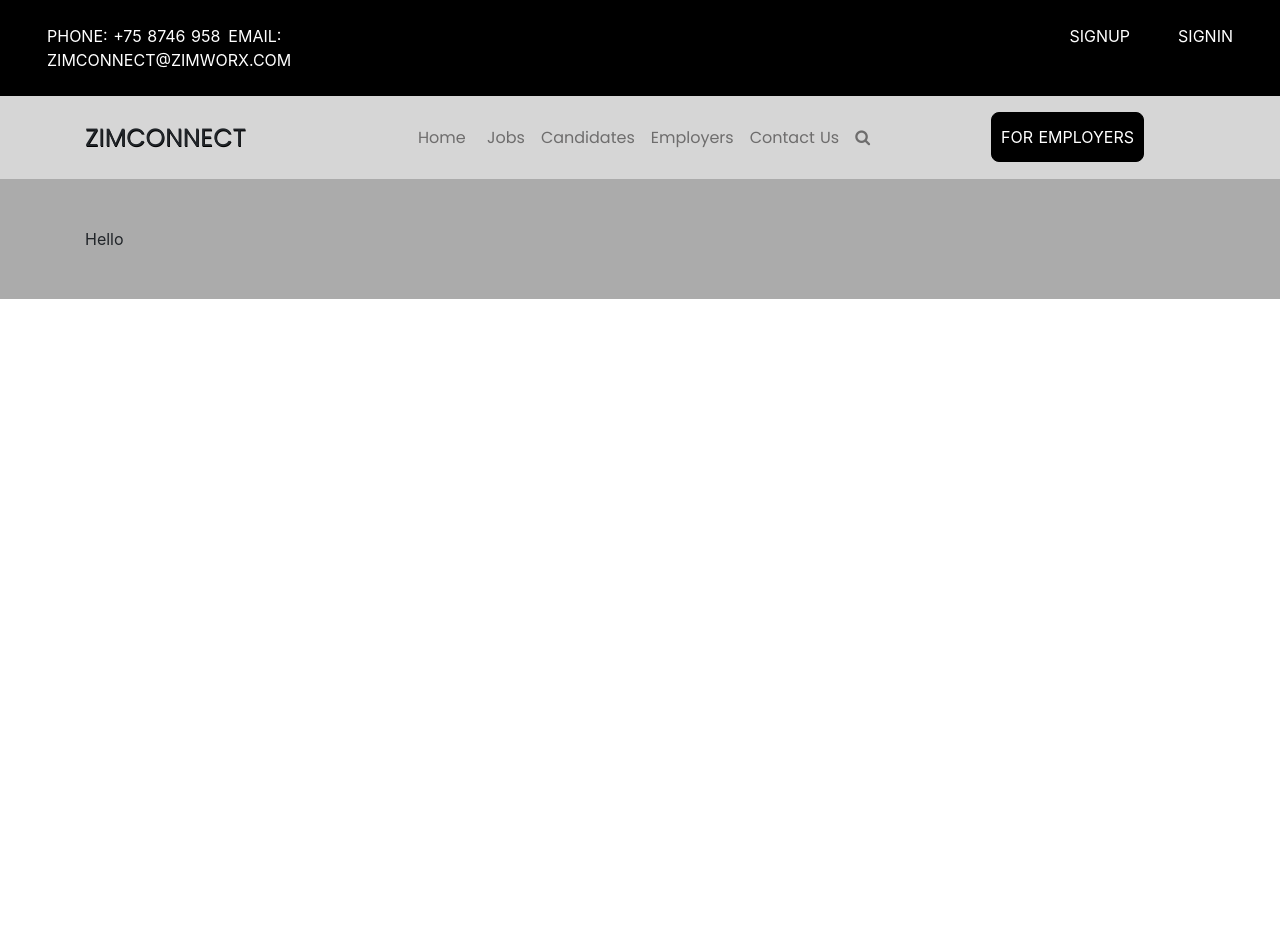
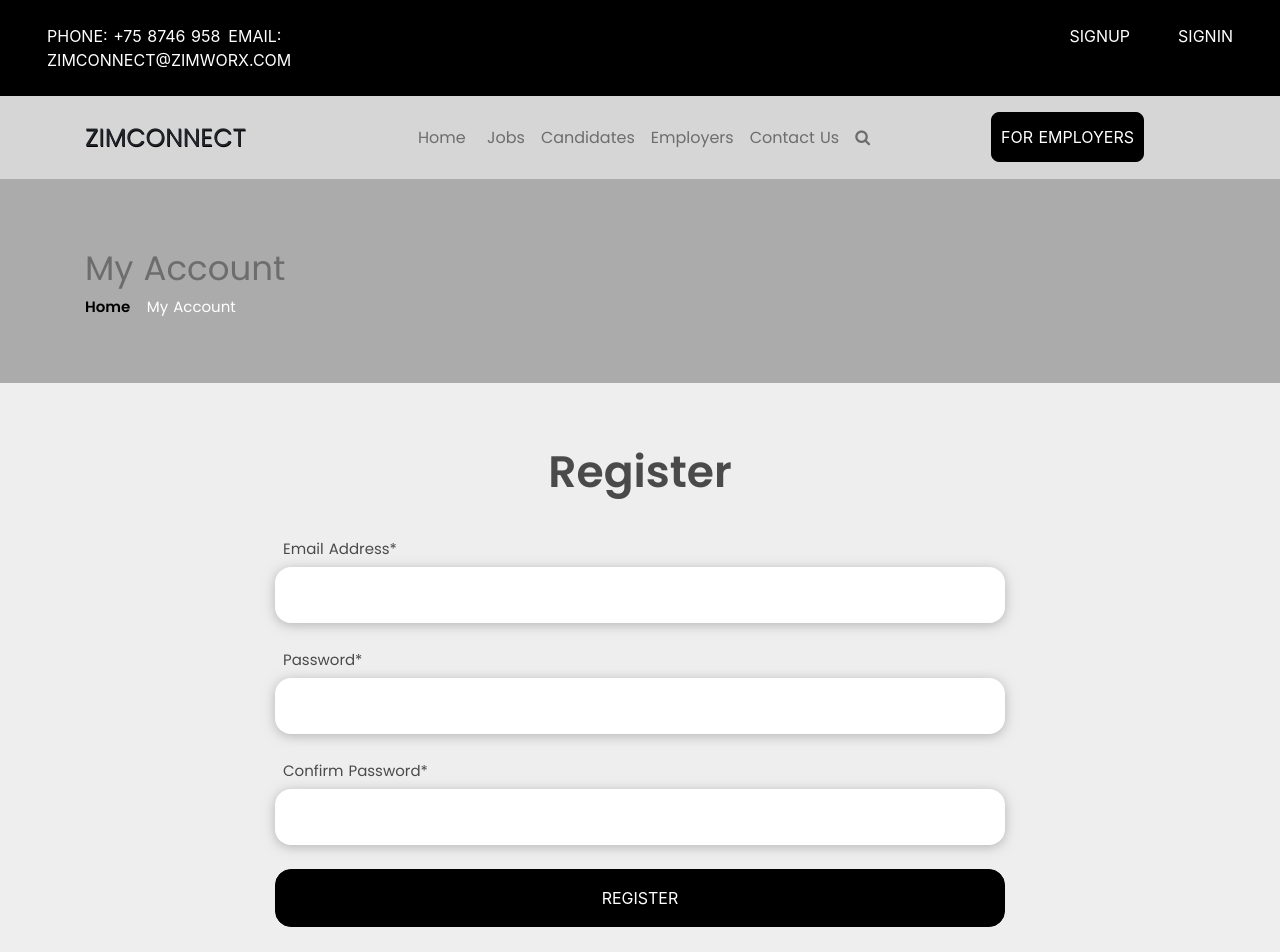
Before and after one commit to IamTinashe/zimConnect, a Nuxt app: page /register in a window 1280 px wide. Shown: the top 952 px of the page. Before the commit the page ends 800 px from the top, so only its background shows below. Built offline with nearby package versions, Linux system fonts and the light colour scheme.

Commit message:
adds_register

```diff
--- /dev/null
+++ b/assets/scss/_border-radius.scss
@@ -0,0 +1,14 @@
+$radius: (
+  '1': 1px,
+  '2': 2px,
+  '4': 4px,
+  '8': 8px,
+  '12': 12px,
+  '16': 16px,
+);
+
+@each $name, $value in $radius {
+  .border-radius-#{$name} {
+    border-radius: $value !important;
+  }
+}
--- a/assets/scss/_buttons.scss
+++ b/assets/scss/_buttons.scss
@@ -42,25 +42,11 @@
   }
 
   &.expanded{
-    display: block;
     width: 100%;
   }
 
   &.contracted{
-    display: block;
     width: 60%;
-  }
-
-  &.button-rounded{
-    border-radius: 50% !important;
-  }
-
-  &.button-pill {
-    border-radius: 30px;
-  }
-
-  &.button-semi-pill {
-    border-radius: 8px;
   }
 
   &.button-icon{
--- a/assets/scss/_forms.scss
+++ b/assets/scss/_forms.scss
@@ -1,10 +1,11 @@
 .form{
-  font-style: 'Roboto';
   width: 100%;
   .form-input{
     border: none;
-    border-bottom: 1px solid $quaternary;
-    width: 100%;
+    border-radius: 16px;
+    box-shadow: 0px 2px 12px 0px rgba(160,160,160,0.75);
+    -webkit-box-shadow: 0px 2px 12px 0px rgba(160,160,160,0.75);
+    -moz-box-shadow: 0px 2px 12px 0px rgba(160,160,160,0.75);
     &:focus{
       outline: none;
     }
--- a/assets/scss/_typography.scss
+++ b/assets/scss/_typography.scss
@@ -2,6 +2,13 @@
   font-family: 'Poppins', sans-serif;
   font-weight: 400;
   font-size: 25px;
+  line-height: 35px;
+}
+
+.title-large {
+  font-family: 'Poppins', sans-serif;
+  font-weight: 400;
+  font-size: 34px;
   line-height: 35px;
 }
 
@@ -14,10 +21,9 @@
 
 .subhead {
   font-family: 'Poppins', sans-serif;
-  font-weight: 900;
-  font-size: 28px;
+  font-weight: 600;
+  font-size: 44px;
   line-height: 33px;
-  box-shadow: 0px 10px 11px 0px rgb(245, 248, 255);
 }
 
 h4, .section-header {
@@ -29,7 +35,7 @@ h4, .section-header {
 
 .group-header {
   font-family: 'Poppins', sans-serif;
-  font-weight: 700;
+  font-weight: 600;
   font-size: 15px;
   line-height: 25px;
 }
--- a/assets/scss/app.scss
+++ b/assets/scss/app.scss
@@ -4,6 +4,7 @@
 @import 'colors';
 @import 'widths';
 @import 'buttons';
+@import 'border-radius';
 @import 'box-shadows';
 @import 'cards';
 @import 'typography';
--- a/components/Header.vue
+++ b/components/Header.vue
@@ -35,7 +35,7 @@
           </div>
           <div class="col-md-3">
             <NuxtLink class="text-decoration-none" to="/register" title="Register">
-              <div class="button button-primary button-semi-pill contracted">
+              <div class="button button-primary border-radius-8 contracted">
                 FOR EMPLOYERS
               </div>
             </NuxtLink>
--- a/pages/index.vue
+++ b/pages/index.vue
@@ -33,7 +33,7 @@
                   </div>
                   <div class="row pb-5 justify-content-md-center">
                     <div class="col-md-3">
-                      <div class="button button-primary button-semi-pill py-1">
+                      <div class="button button-primary border-radius-8 w-75 py-1">
                         <i class="fa fa-search fa-1x Color-white"></i>
                         <span class="px-2">Search</span>
                       </div>
--- a/pages/register.vue
+++ b/pages/register.vue
@@ -1,8 +1,36 @@
 <template>
   <div class="w-100">
     <div class="container-fluid bgColor-gray-30 py-5">
+      <div class="container text-left">
+        <h1 class="Color-gray-60 title-large pt-4">My Account</h1>
+        <p>
+          <span class="Color-black group-header">Home</span>
+          &nbsp;
+          <span class="Color-white feature-paragraph">My Account</span>
+        </p>
+      </div>
+    </div>
+    <div class="container-fluid bgColor-gray-10 py-5">
       <div class="container">
-        Hello
+        <div class="row justify-content-md-center">
+          <div class="col-md-12 col-lg-8">
+            <h2 class="text-center Color-gray-80 subhead py-4">Register</h2>
+            <form class="form pt-3">
+              <label class="ml-2 Color-gray-80 feature-paragraph" for="email">Email Address*</label>
+              <input type="email" id="email" class="form-input w-100 py-3 mb-4"/>
+
+              <label class="ml-2 Color-gray-80 feature-paragraph" for="password">Password*</label>
+              <input type="password" id="password" class="form-input w-100 py-3 mb-4"/>
+
+              <label class="ml-2 Color-gray-80 feature-paragraph" for="password">Confirm Password*</label>
+              <input type="password" id="password" class="form-input w-100 py-3 mb-4"/>
+
+              <div class="button button-primary border-radius-16 py-3">
+                REGISTER
+              </div>
+            </form>
+          </div>
+        </div>
       </div>
     </div>
   </div>
```
